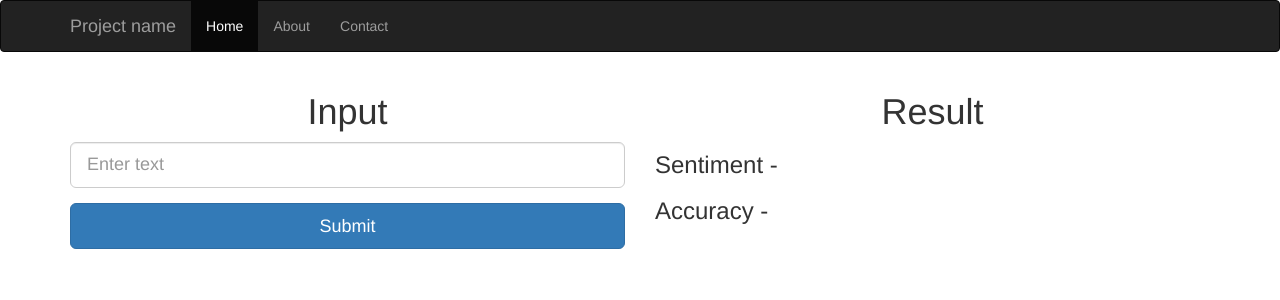
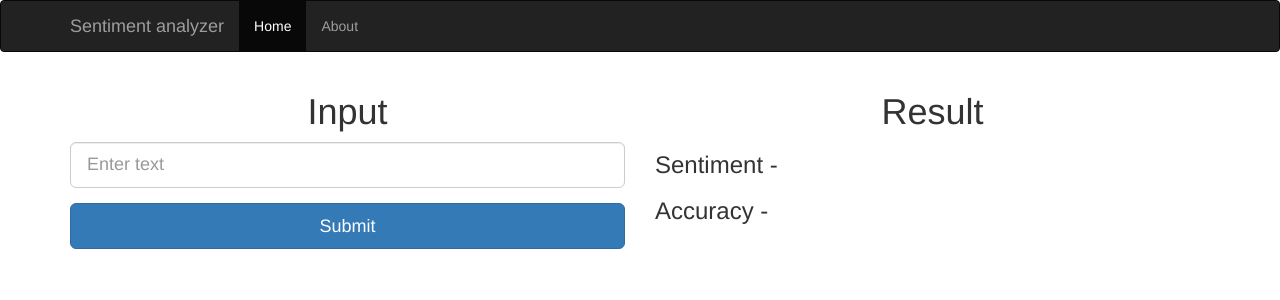
Before and after one commit to johnathan99j/categoriseMe, a Flask app: page / in a window 1280 px wide. Shown: the top 300 px of the page. Run offline with Flask 2, Linux system fonts and the light colour scheme; some libraries are stand-ins or nearby versions.

Commit message:
Fixed the title

```diff
--- a/templates/index.html
+++ b/templates/index.html
@@ -18,13 +18,12 @@
             <span class="icon-bar"></span>
             <span class="icon-bar"></span>
           </button>
-          <a class="navbar-brand" href="#">Project name</a>
+          <a class="navbar-brand" href="#">Sentiment analyzer</a>
         </div>
         <div id="navbar" class="collapse navbar-collapse">
           <ul class="nav navbar-nav">
-            <li class="active"><a href="#">Home</a></li>
+            <li class="active"><a href="/">Home</a></li>
             <li><a href="#about">About</a></li>
-            <li><a href="#contact">Contact</a></li>
           </ul>
         </div><!--/.nav-collapse -->
       </div>
```
